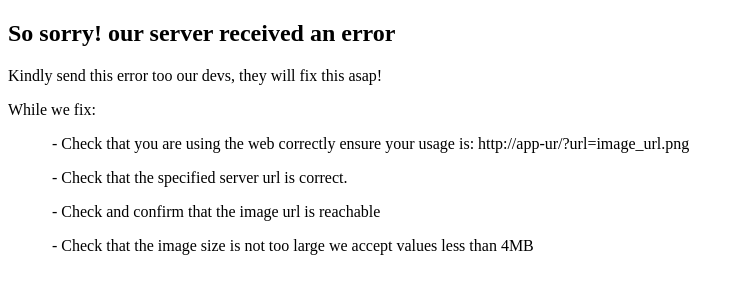
After one commit to adekunleba/image_aug, a Flask app: template app/templates/error.html in a window 1280 px wide. The commit adds this page. Shown: the top 300 px of the page, without its empty margins (0-743 px from the left). Run offline with Flask 2, Linux system fonts and the light colour scheme; the template is opened without the code that fills it, so the values that code supplies are empty; parts of the project's set-up code (start-up, migrations or seed data) failed here and were passed over.

Commit message:
- Added some checks to improve the experience on the application

```diff
--- a/app/app.py
+++ b/app/app.py
@@ -1,3 +1,4 @@
+from distutils.log import error
 import io, os
 import requests
 from flask import Flask, request, render_template
@@ -15,10 +16,48 @@ app.config['MAX_CONTENT_LENGTH'] = 4 * 1024 * 1024
 # Default route just shows simple text
 @app.route('/', methods=['GET'])
 def index():
-    image_url = request.args.get('url')
-    logging.info(image_url)
-    image_response = requests.get(image_url)
-    image = Image.open(io.BytesIO(image_response.content))
-    flipped_image = random_augmentation(image)
-    flipped_image.convert('RGB').save(os.path.join(os.getcwd(), "app/static/augmented_image.jpg"))
-    return render_template("index.html")
+
+    try:
+        image_url = request.args.get('url', None)
+        if not image_url:
+            return render_template("no_image.html")
+
+        logging.info(image_url)
+        quick_check = requests.head(image_url)
+
+        if quick_check.status_code != 200:
+            return render_template("error.html", error=ImageUrlNotReachable("Image url is not reachable")), quick_check.status_code
+
+        # Can we have a size that overflow max int?
+        cl = quick_check.headers.get('content-length', None)
+
+        if cl != None:
+            cl = int(cl)
+            if cl > app.config.get('MAX_CONTENT_LENGTH', 4 * 1024 * 1024):
+                logging.warn(f"Image file is too large")
+                return render_template("error.html", error=ImageSizeLarge("ImageFileSize: Image size should be less than 4MB")), 400
+
+        image_response = requests.get(image_url, timeout=60)
+
+        if image_response.status_code != 200:
+            return render_template("error.html", error=ImageUrlNotReachable("Image url is not reachable")), quick_check.status_code
+
+        image = Image.open(io.BytesIO(image_response.content))
+        flipped_image, function_name = random_augmentation(image)
+        flipped_image.convert('RGB').save(os.path.join(os.getcwd(), "app/static/augmented_image.jpg"))
+        return render_template("index.html", aug_name=function_name)
+
+    except Exception as err:
+        logging.warn("There was an error: ", err)
+        return render_template("error.html", error=err), 400
+
+
+class ImageSizeLarge(Exception):
+
+    def __init__(self, message: str) -> None:
+        super().__init__(message)
+
+class ImageUrlNotReachable(Exception):
+
+    def __init__(self, message: str) -> None:
+        super().__init__(message)
--- /dev/null
+++ b/app/templates/error.html
@@ -0,0 +1,41 @@
+<!DOCTYPE html>
+<html>
+<head>
+    <title>Error</title>
+    <style>
+        .tab {
+            display: inline-block;
+            margin-left: 40px;
+        }
+    </style>
+</head>
+<body>
+    <div id="content">
+          <header><h2>So sorry! our server received an error</h2></header>
+              <p>
+                {{ error }}
+            </p>
+
+            <p>
+                Kindly send this error too our devs, they will fix this asap!
+            </p>
+
+            <p>
+                While we fix:
+            </p>
+
+            <p>
+                <span class="tab"></span> - Check that you are using the web correctly ensure your usage is: http://app-ur/?url=image_url.png
+            </p>
+            <p>
+                <span class="tab"></span> - Check that the specified server url is correct.
+            </p>
+            <p>
+                <span class="tab"></span> - Check and confirm that the image url is reachable
+            </p>
+
+            <p>
+                <span class="tab"></span> - Check that the image size is not too large we accept values less than 4MB
+            </p>
+</body>
+</html>
--- a/app/templates/index.html
+++ b/app/templates/index.html
@@ -4,6 +4,7 @@
     <title>Index</title>
 </head>
 <body>
+    <header><h2>Applied augmentation: {{ aug_name }}</h2></header>
     <img src="{{ url_for('static', filename='augmented_image.jpg') }}" alt="User Image">
 </body>
 </html>
```
Also changed, not shown: app/image_augmentations.py (+6 -2 lines), app/templates/no_image.html (added, +13 -0 lines), docker_description.md (+36 -2 lines), prod-compose.yml (added, +17 -0 lines), test/__iniit__.py (+2 -0 lines), test/test_image_augmentation.py (+29 -1 lines), README.md.
